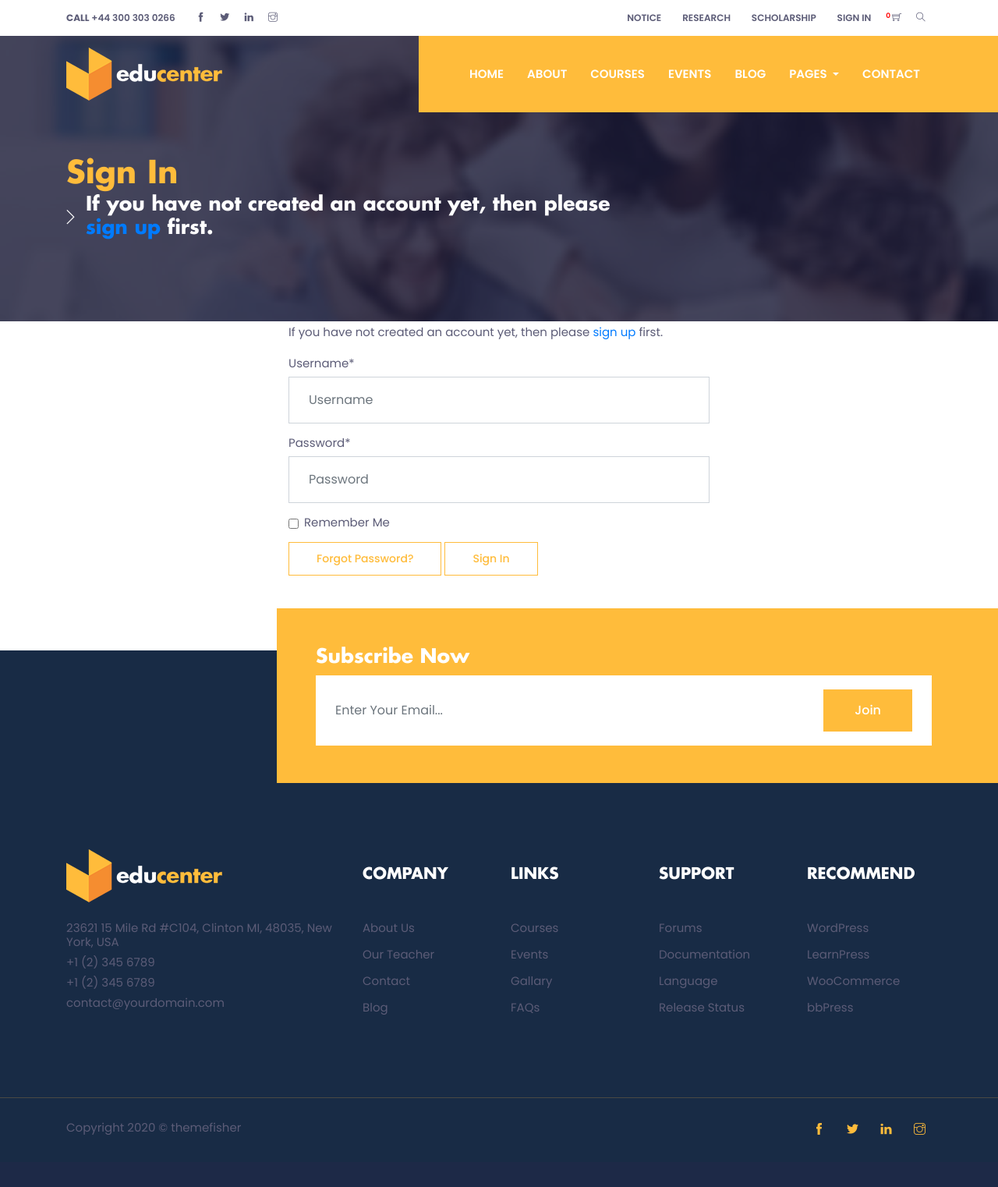
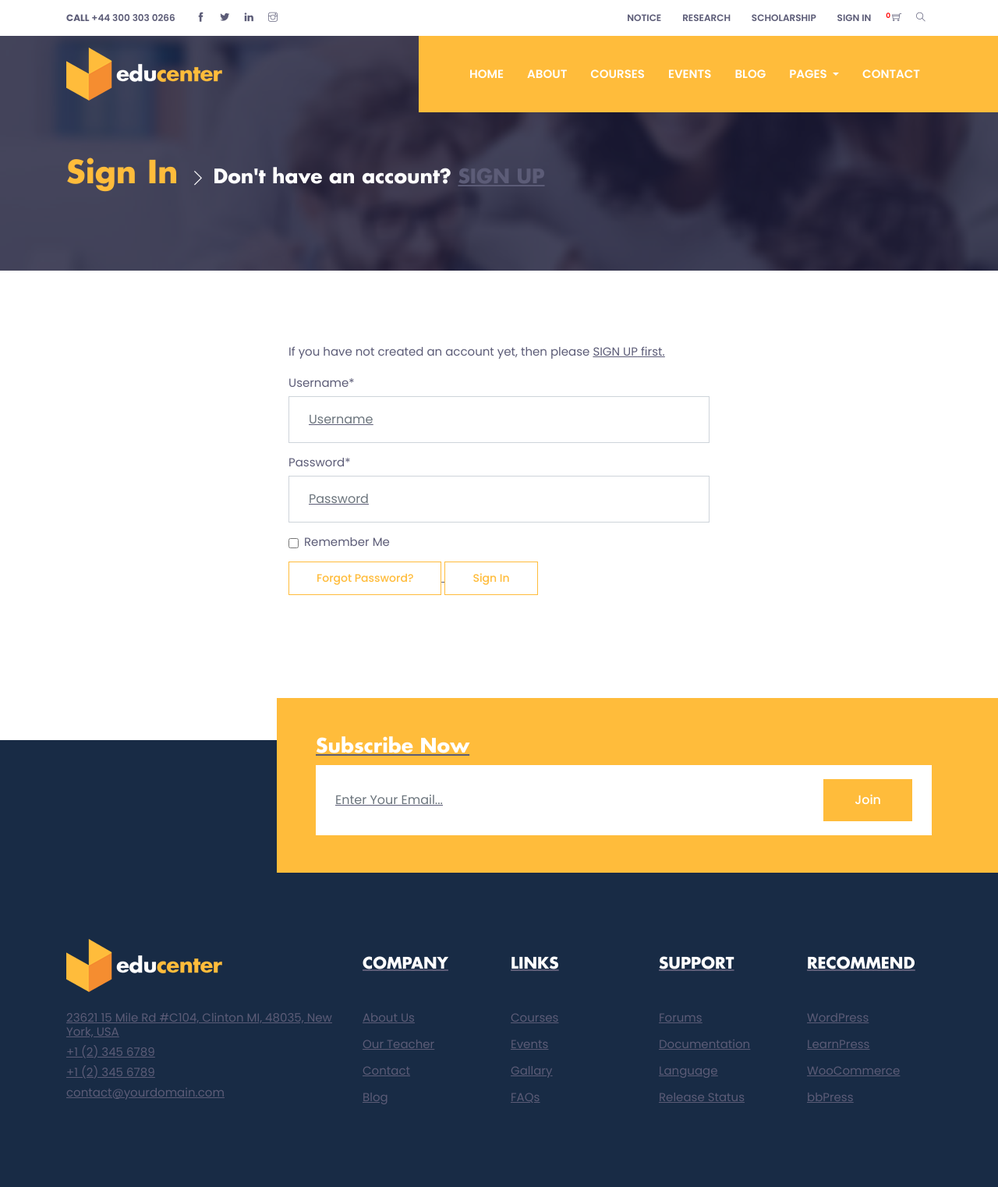
Before and after one commit to MilovanTomasevic/edu, a Django app: page /accounts/login/ in a window 1280 px wide. Shown: the top 1522 px of the page at 78% size. Before the commit the page ends 1455 px from the top, so only its background shows below. Run offline with Django 3.2, Linux system fonts and the light colour scheme; some libraries are stand-ins or nearby versions.

Commit message:
login.html: improved page layout

```diff
--- a/edu/templates/account/login.html
+++ b/edu/templates/account/login.html
@@ -6,11 +6,11 @@
 {% block head_title %}{% trans "Sign In" %}{% endblock %}
 
 {% block page_title %}<a class="h2 text-primary font-secondary">{% trans "Sign In" %}</a>{% endblock page_title %}
-{% block page_title_details %}<li class="list-inline-item text-white h3 font-secondary nasted">{% blocktrans %}If you have not created an account yet, then please
-  <a href="{{ signup_url }}">sign up</a> first.{% endblocktrans %}</li>{% endblock page_title_details %}
+{% block page_title_details %}<li class="list-inline-item text-white h3 font-secondary nasted">{% blocktrans %}Don't have an account?
+  <a class="text-color" href="{{ signup_url }}"><b><u>SIGN UP</u></b></a>{% endblocktrans %}</li>{% endblock page_title_details %}
 
 {% block content %}
-  <main>
+<section class="section">
     <div class="container">
       <section class="mb-4">
         <div class="row wow fadeIn">
@@ -20,7 +20,7 @@
 
           {% if socialaccount_providers %}
           <p>{% blocktrans with site.name as site_name %}Please sign in with one
-          of your existing third party accounts. Or, <a href="{{ signup_url }}">sign up</a>
+          of your existing third party accounts. Or, <a class="text-color" href="{{ signup_url }}"><u>SIGN UP</u></a>
           for a {{ site_name }} account and sign in below:{% endblocktrans %}</p>
 
           <div class="socialaccount_ballot">
@@ -37,7 +37,7 @@
 
           {% else %}
           <p>{% blocktrans %}If you have not created an account yet, then please
-          <a href="{{ signup_url }}">sign up</a> first.{% endblocktrans %}</p>
+          <a class="text-color" href="{{ signup_url }}"><u>SIGN UP<u/></a> first.{% endblocktrans %}</p>
           {% endif %}
 
           <form class="login" method="POST" action="{% url 'account_login' %}">
@@ -53,6 +53,6 @@
         </div>
       </section>
     </div>
-  </main>
+  </section>
 
 {% endblock %}
```
